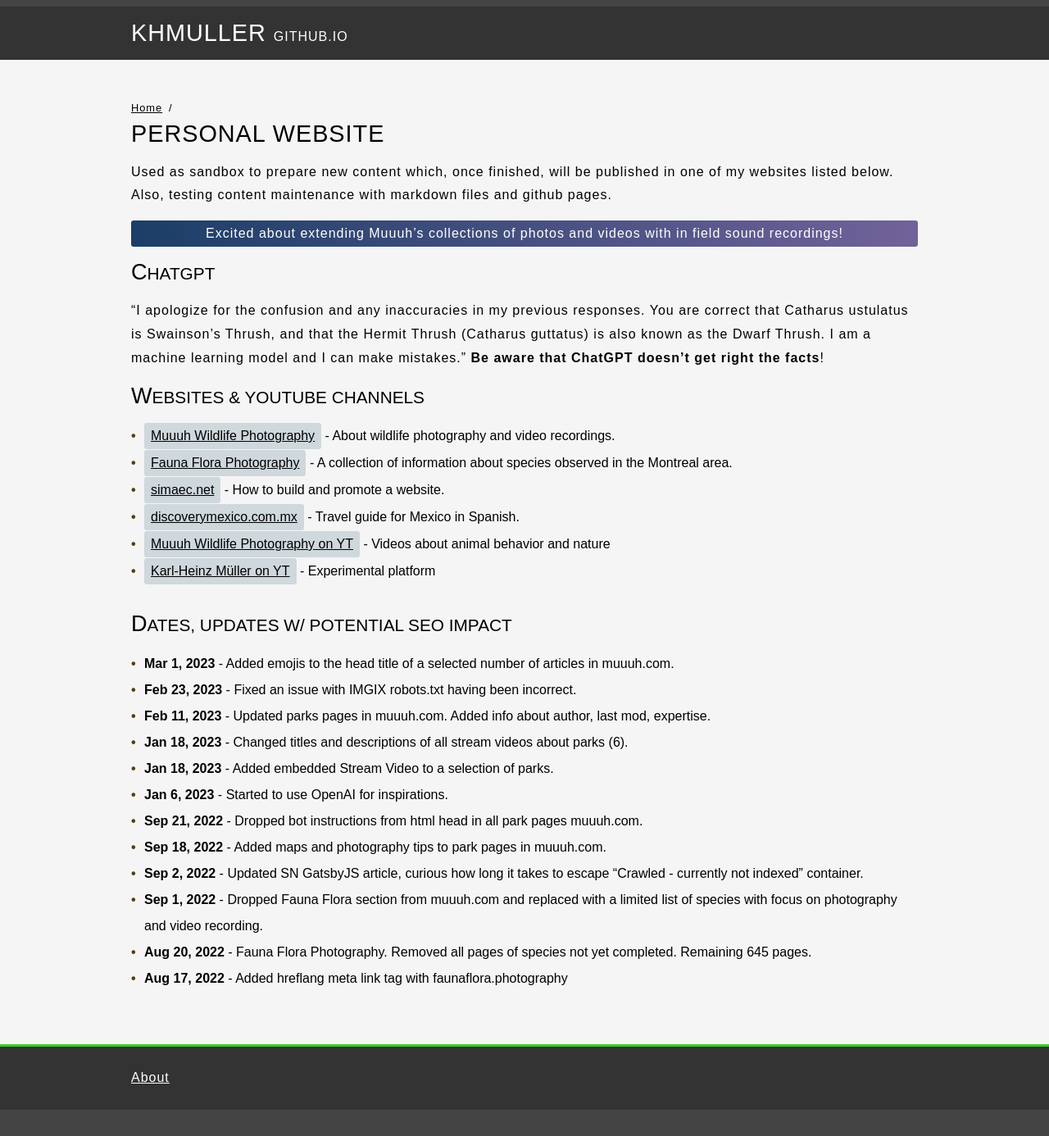
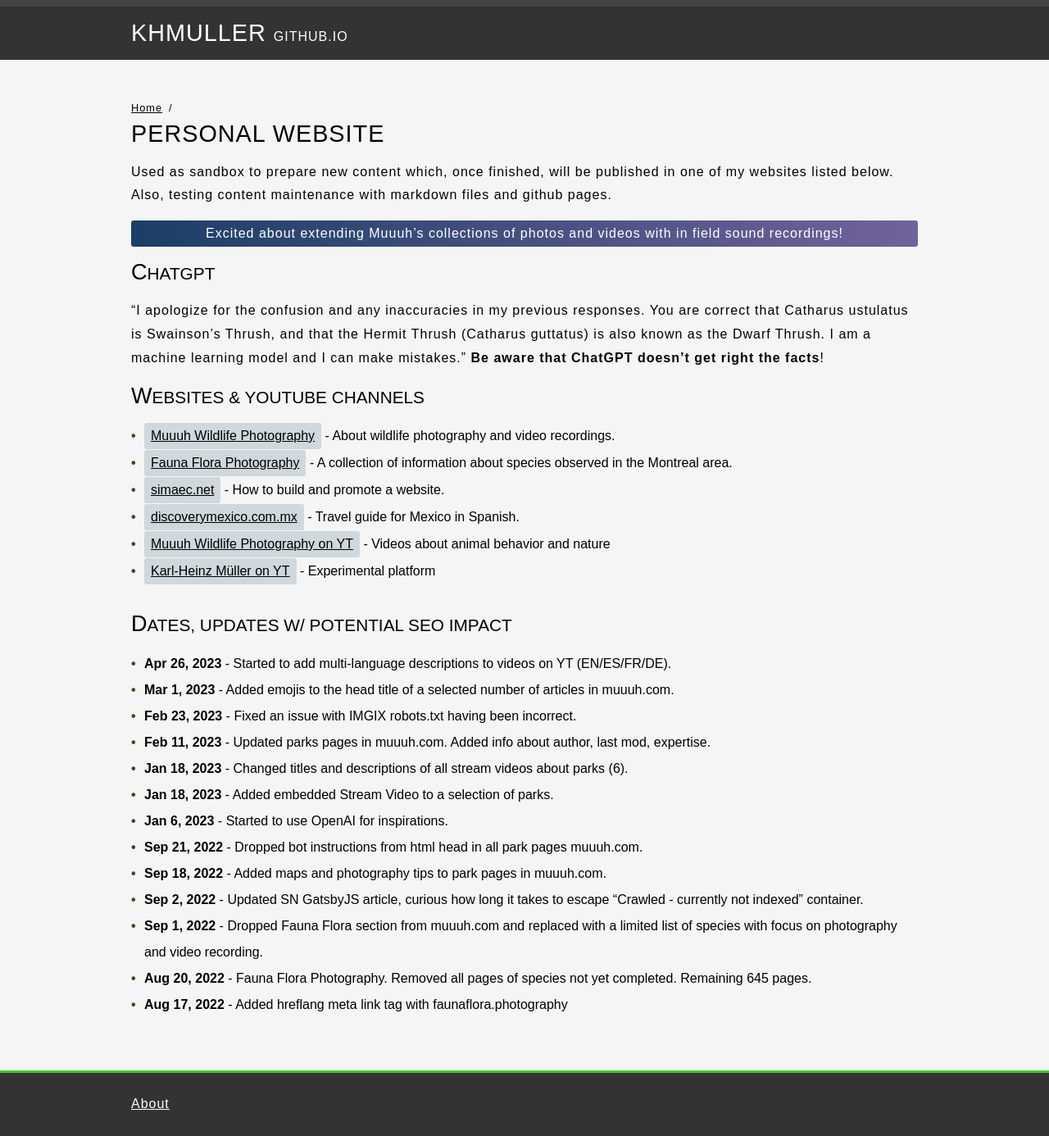
Before and after one commit to KHMuller/khmuller.github.io, a Jekyll site: the page built from index.md, in a window 1280 px wide. Shown: the whole page at 82% size. Built offline with Jekyll 4.4.1, drawn with Linux system fonts in a browser that asks for light colours; before the commit the page ends 1354 px from its top, so only the background shows below that.

Commit message:
Friday Update

```diff
--- a/index.md
+++ b/index.md
@@ -27,6 +27,7 @@ Excited about extending Muuuh's collections of photos and videos with in field s
 
 ## Dates, Updates w/ Potential SEO Impact
 
+- **Apr 26, 2023** - Started to add multi-language descriptions to videos on YT (EN/ES/FR/DE).
 - **Mar  1, 2023** - Added emojis to the head title of a selected number of articles in muuuh.com.
 - **Feb 23, 2023** - Fixed an issue with IMGIX robots.txt having been incorrect.
 - **Feb 11, 2023** - Updated parks pages in muuuh.com. Added info about author, last mod, expertise.
```
